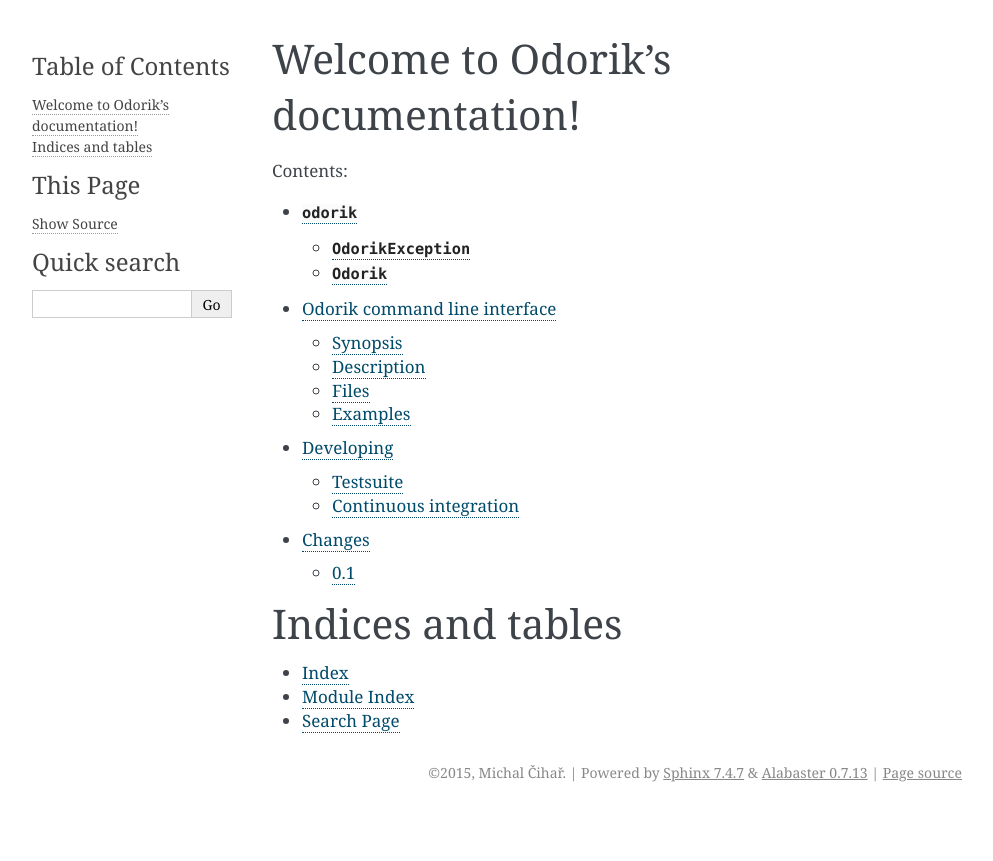
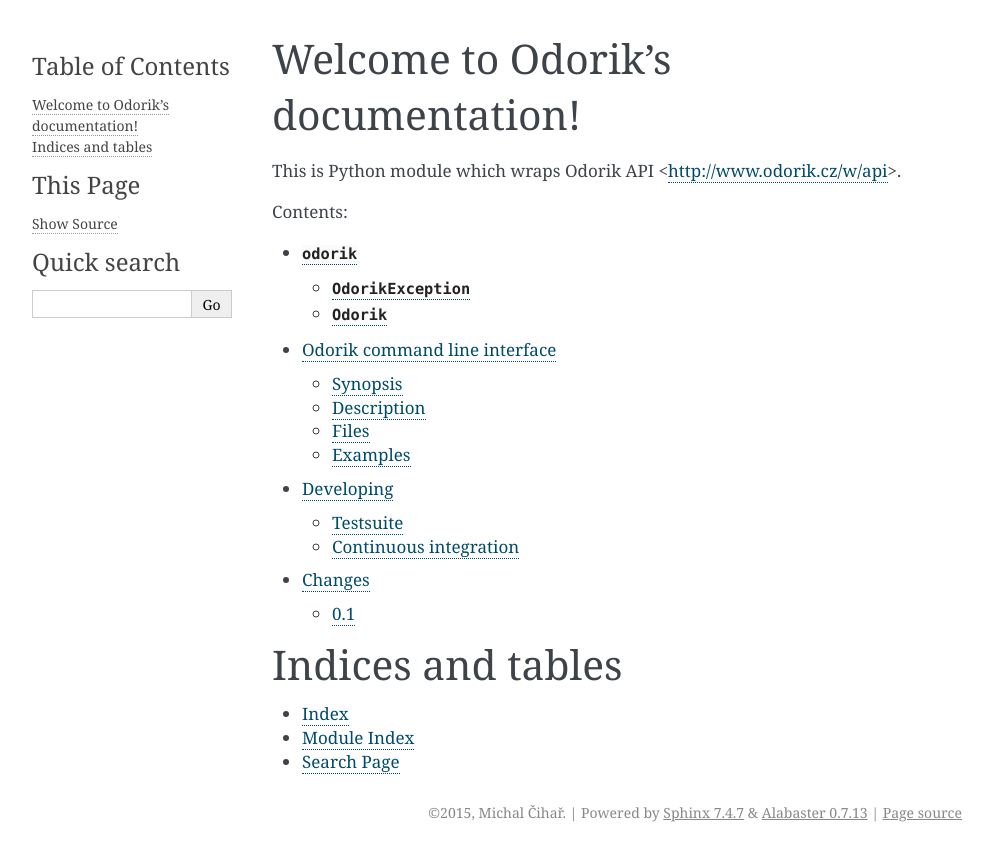
Before and after one commit to nijel/odorik, a Sphinx documentation site: the page built from docs/index.rst, in a window 1280 px wide. Shown: the top 861 px of the page, without its empty margins (148-1141 px from the left). Built offline with Sphinx 7.4.7, drawn with Linux system fonts in a browser that asks for light colours.

Commit message:
Short introduction in docs
Signed-off-by: Michal Čihař <michal@cihar.com>

```diff
--- a/docs/index.rst
+++ b/docs/index.rst
@@ -5,6 +5,8 @@
 
 Welcome to Odorik's documentation!
 ==================================
+
+This is Python module which wraps Odorik API <http://www.odorik.cz/w/api>.
 
 Contents:
 
```
